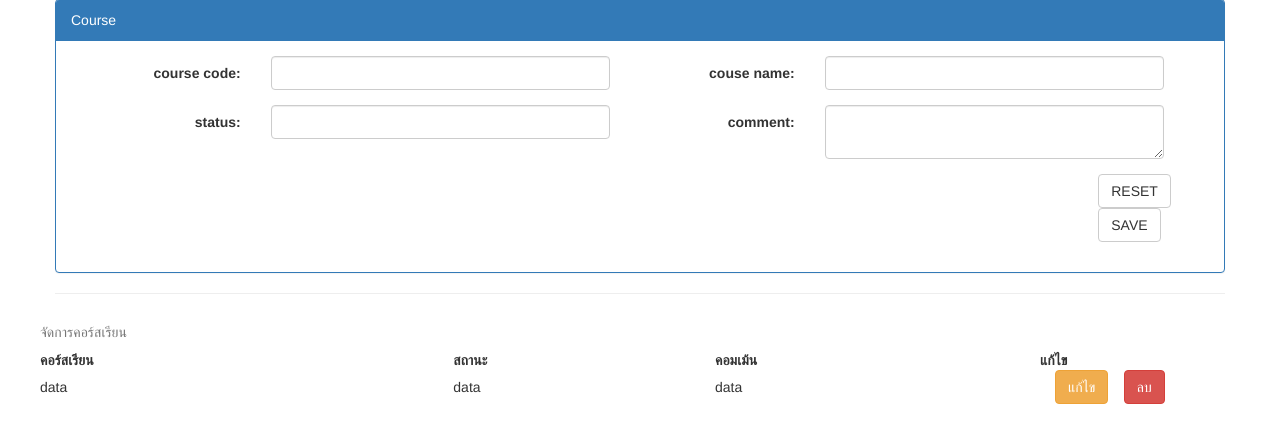
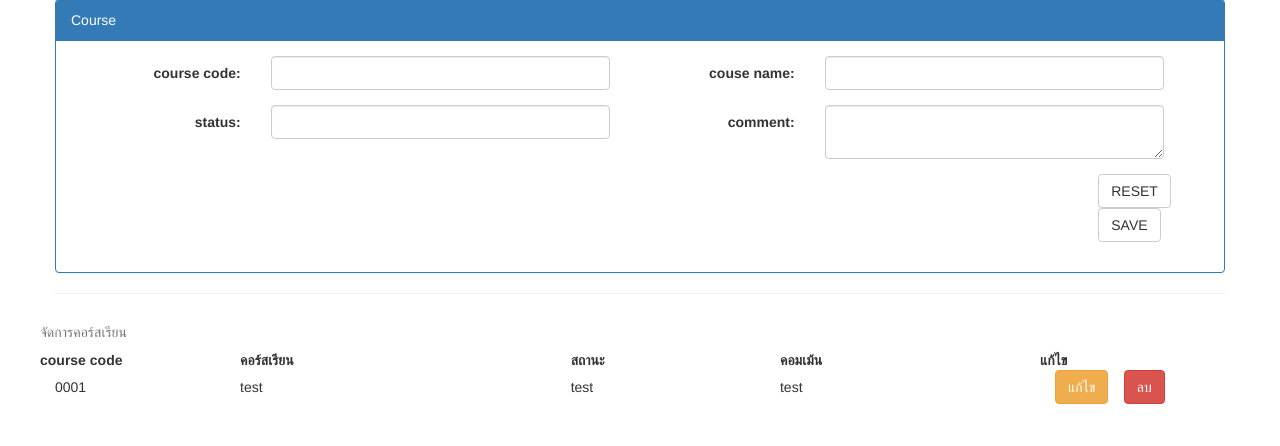
Before and after one commit to krittiwakorn/Jknowledge, a CodeIgniter app: page /Jknowledge/index.php/registration/course in a window 1280 px wide. Shown: the part 71-517 px from the top of the page. Run offline with CodeIgniter, Linux system fonts and the light colour scheme; some libraries are stand-ins or nearby versions.

Commit message:
te.chaiwat update data table show course

```diff
--- a/application/controllers/Registration.php
+++ b/application/controllers/Registration.php
@@ -19,7 +19,10 @@
 
 		public function course()
 		{
-			$this->load->view('course');
+			$data = array(
+				'getCourse' => $this->Mo_regis->get_course(),
+				);
+			$this->load->view('course',$data);
 		}
 
 		public function insert_course()
--- a/application/models/Mo_regis.php
+++ b/application/models/Mo_regis.php
@@ -31,6 +31,12 @@ class Mo_regis extends CI_Model {
 		redirect('Registration/course','refresh');
 	}
 
+	public function get_course()
+	{
+		$getCourse = $this->db->get('course')->result();
+		return $getCourse;
+	}
+
 }
 
 /* End of file Mo_regis.php */
--- a/application/views/course.php
+++ b/application/views/course.php
@@ -54,6 +54,7 @@
 			<caption>จัดการคอร์สเรียน</caption>
 			<thead  >
 				<tr>
+					<th>course code</th>
 					<th >คอร์สเรียน</th>
 					<th>สถานะ	</th>
 					<th>คอมเม้น</th>
@@ -62,14 +63,17 @@
 			</thead>
 			<tbody>
 				<tr>
-					<td>data</td>
-					<td>data</td>
-					<td>data</td>
-					<td class="col-md-2">
-						<?php echo anchor('#', 'แก้ไข','class="btn btn-warning"');?>
-						 &nbsp;&nbsp;
-						<?php echo anchor('#', 'ลบ','class="btn btn-danger"');?>
-					</td>
+					<?php foreach ($getCourse as $course_row) :?>
+						<td class="col-md-2"><?php echo $course_row->course_code;?></td>
+						<td><?php echo $course_row->course_name;?></td>
+						<td><?php echo $course_row->status;?></td>
+						<td><?php echo $course_row->comment;?></td>
+						<td class="col-md-2">
+							<?php echo anchor('#', 'แก้ไข','class="btn btn-warning"');?>
+							&nbsp;&nbsp;
+							<?php echo anchor('#', 'ลบ','class="btn btn-danger"');?>
+						</td>
+					<?php endforeach; ?>
 				</tr>
 			</tbody>
 		</table>
```
Also changed, not shown: db_Jknowledge/jknowledge.sql (+14 -6 lines).
